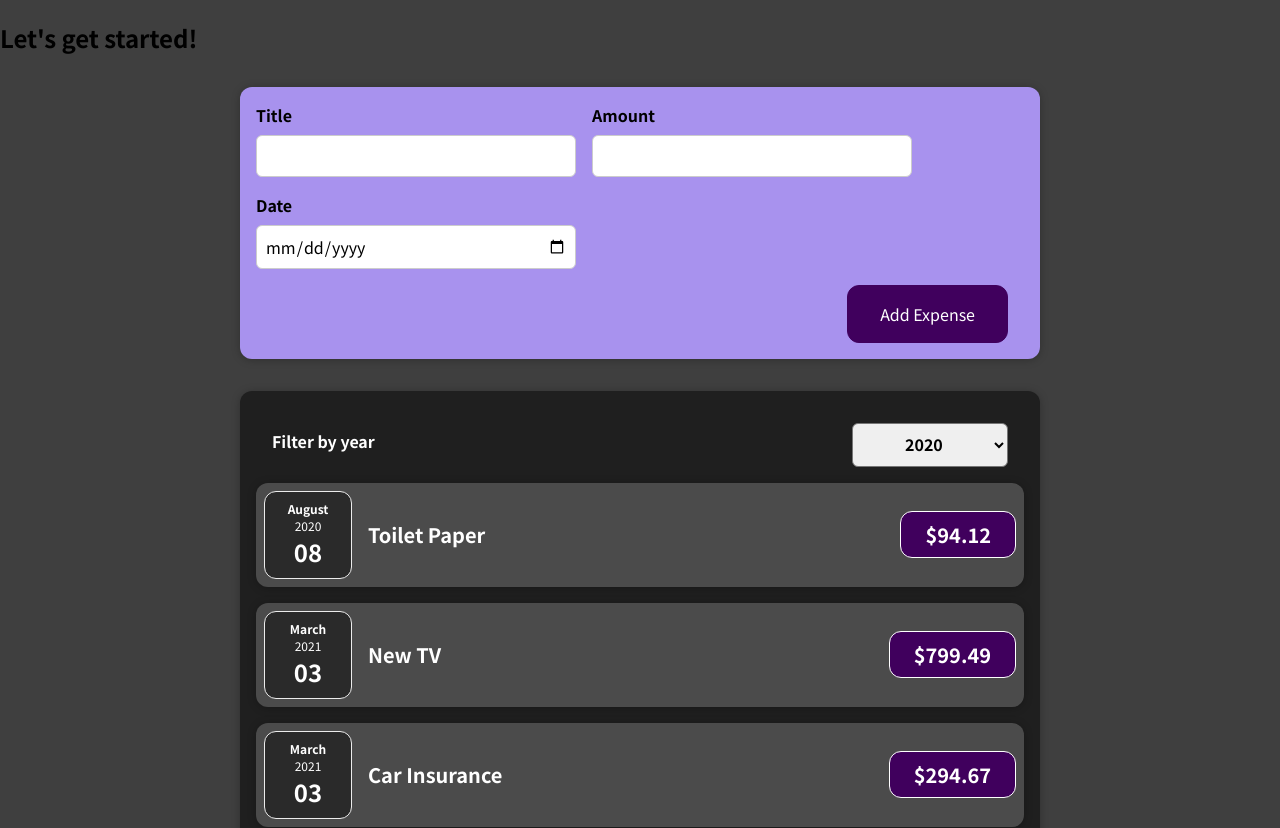
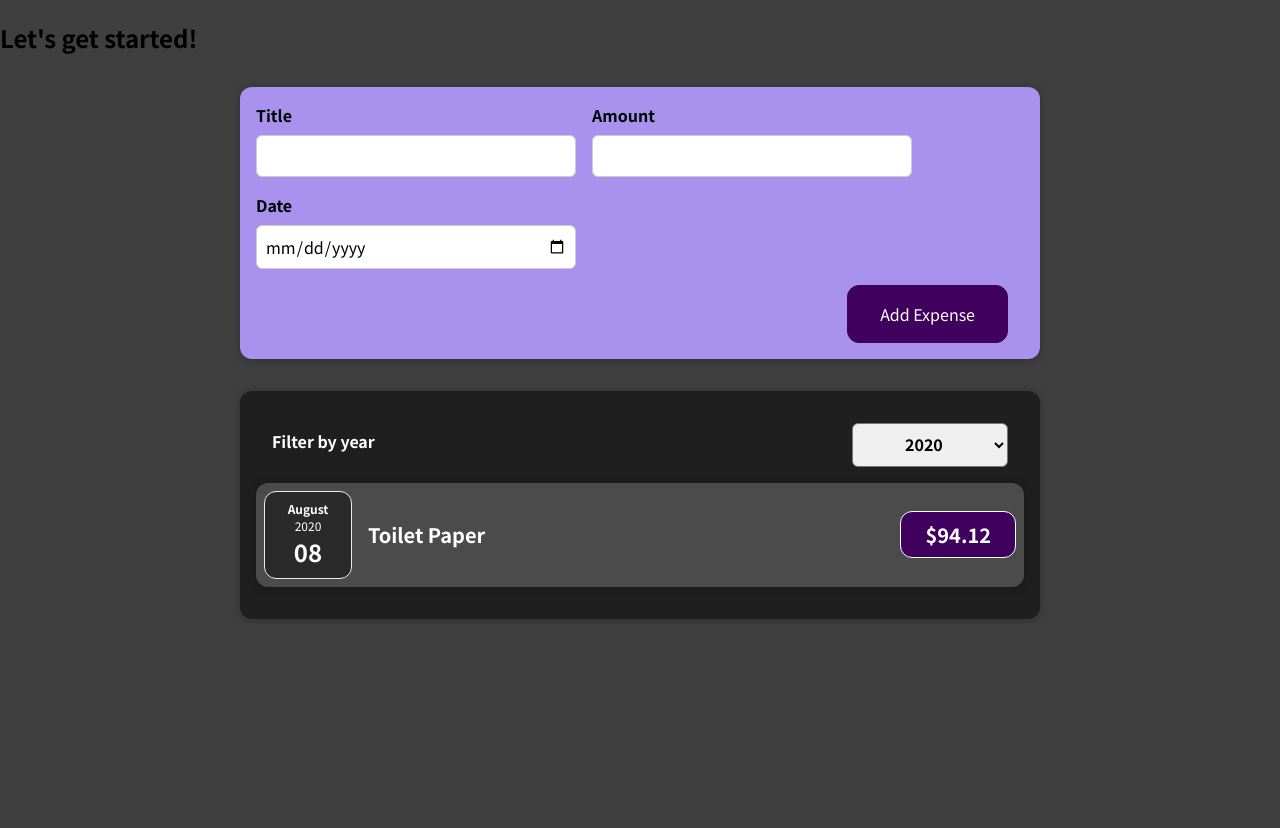
Before and after one commit to devcydo/react-course, a React (Create React App) app: page / in a window 1280 px wide. Shown: the top 828 px of the page. After the commit the page ends 800 px from the top, so only its background shows below. Built offline with nearby package versions, Linux system fonts and the light colour scheme.

Commit message:
conditional content

```diff
--- a/src/components/Expenses/Expenses.js
+++ b/src/components/Expenses/Expenses.js
@@ -5,25 +5,37 @@
 import "./Expenses.css";
 
 const Expenses = (props) => {
-  const [filteredYear, setFilteredYear] = useState('2020');
+  const [filteredYear, setFilteredYear] = useState("2020");
 
-  const filterChangeHandler = selectedYear => {
+  const filterChangeHandler = (selectedYear) => {
     setFilteredYear(selectedYear);
+  };
+
+  const filteredExpenses = props.items.filter((expense) => {
+    return expense.date.getFullYear().toString() === filteredYear;
+  });
+
+  let expensesContent = <p>No expenses found.</p>;
+
+  if (filteredExpenses.length > 0) {
+    expensesContent = filteredExpenses.map((expense) => (
+      <ExpenseItem
+        key={expense.id}
+        title={expense.title}
+        amount={expense.amount}
+        date={expense.date}
+      />
+    ));
   }
 
   return (
-      <Card className="expenses">
-        <ExpensesFilter selected={filteredYear} onChangeFilter={filterChangeHandler}/>
-        {
-          props.items.map((expense) => (
-            <ExpenseItem
-              title={expense.title}
-              amount={expense.amount}
-              date={expense.date}
-            />
-          ))
-        }
-      </Card>
+    <Card className="expenses">
+      <ExpensesFilter
+        selected={filteredYear}
+        onChangeFilter={filterChangeHandler}
+      />
+      {expensesContent}
+    </Card>
   );
 };
 
```
